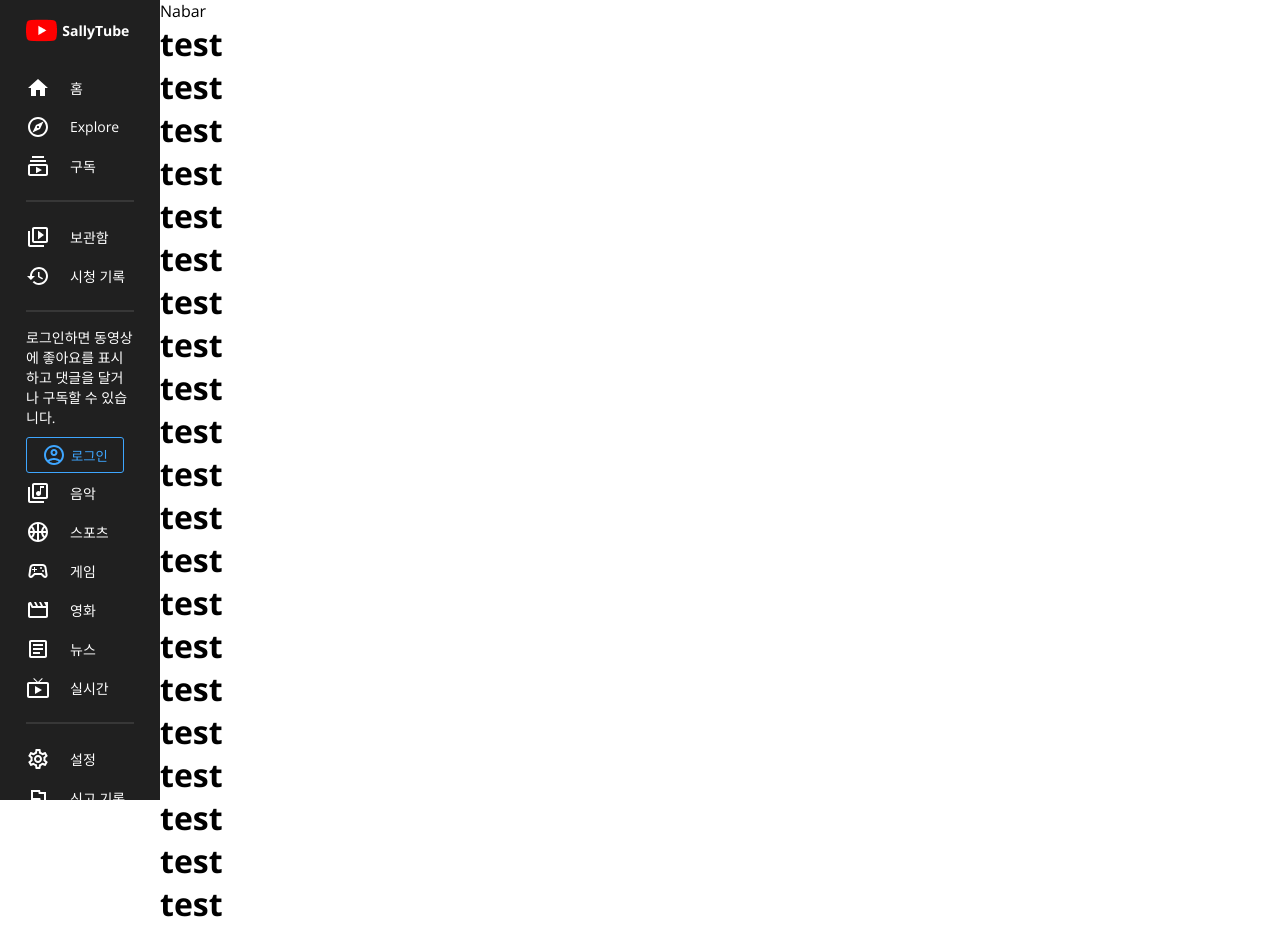
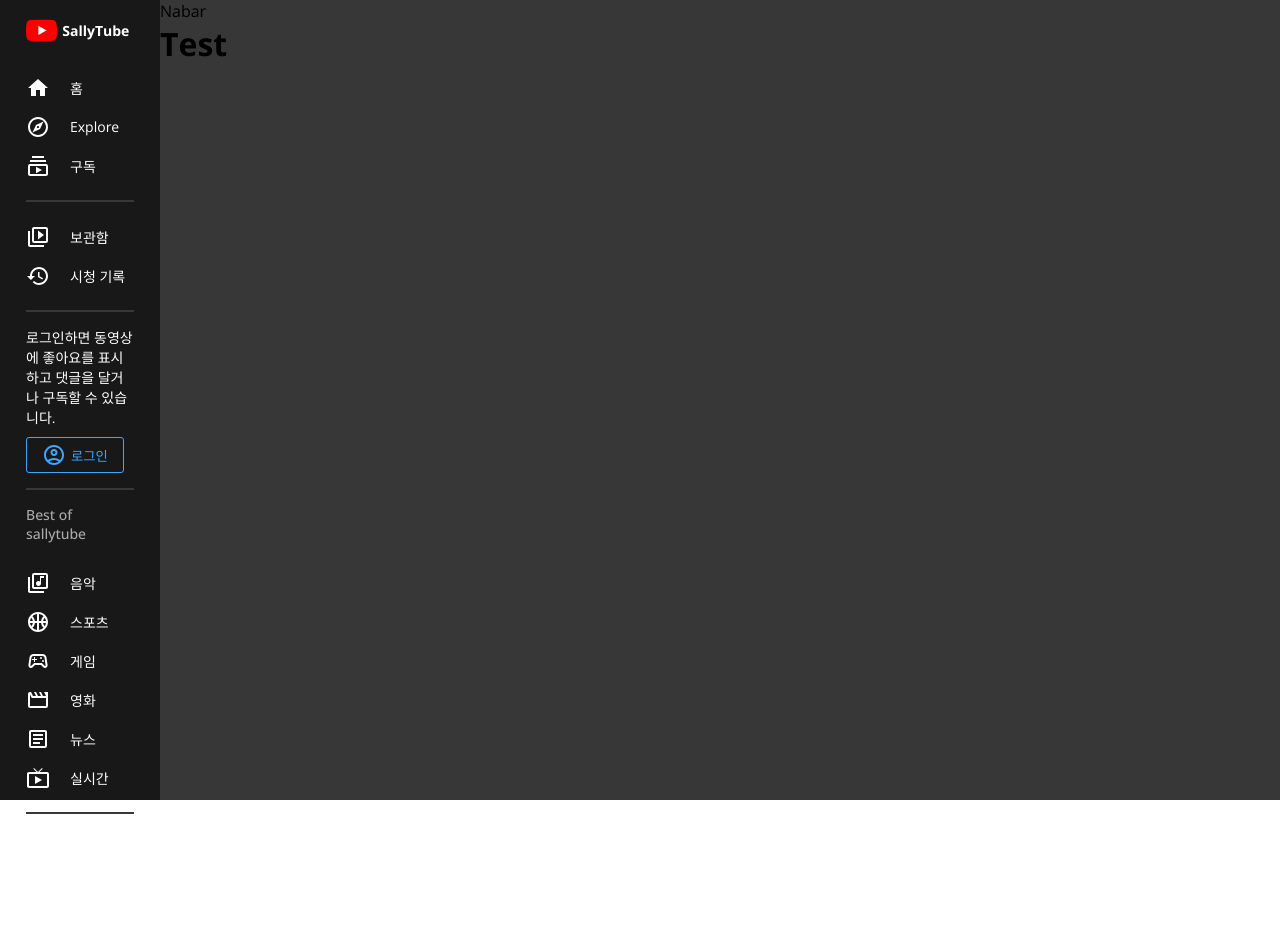
Before and after one commit to Jangchaeyun/sallytubefront, a React (Create React App) app: page / in a window 1280 px wide. Shown: the top 935 px of the page. Built offline with nearby package versions, Linux system fonts and the light colour scheme.

Commit message:
Dark Mode with React Styled Components

```diff
--- a/src/App.js
+++ b/src/App.js
@@ -1,6 +1,8 @@
-import styled from "styled-components";
+import { useState } from "react";
+import styled, { ThemeProvider } from "styled-components";
 import Menu from "./components/Menu";
 import Navbar from "./components/Navbar";
+import { darkTheme, lightTheme } from "./utils/Theme";
 
 const Container = styled.div`
   display: flex;
@@ -8,48 +10,26 @@
 
 const Main = styled.div`
   flex: 7;
+  background-color: ${({ theme }) => theme.soft};
 `
 const Wrapper = styled.div`
 
 `
 
 function App() {
+  const [darkMode, setDarkMode] = useState(true)
   return (
+    <ThemeProvider theme={darkMode ? darkTheme : lightTheme}>
       <Container>
-      <Menu />
+        <Menu darkMode={darkMode} setDarkMode={setDarkMode} />
         <Main>
           <Navbar />
           <Wrapper>
-          <h1>test</h1>
-          <h1>test</h1>
-          <h1>test</h1>
-          <h1>test</h1>
-          <h1>test</h1>
-          <h1>test</h1>
-          <h1>test</h1>
-          <h1>test</h1>
-          <h1>test</h1>
-          <h1>test</h1>
-          <h1>test</h1>
-          <h1>test</h1>
-          <h1>test</h1>
-          <h1>test</h1>
-          <h1>test</h1>
-          <h1>test</h1>
-          <h1>test</h1>
-          <h1>test</h1>
-          <h1>test</h1>
-          <h1>test</h1>
-          <h1>test</h1>
-          <h1>test</h1>
-          <h1>test</h1>
-          <h1>test</h1>
-          <h1>test</h1>
-          <h1>test</h1>
-          <h1>test</h1>
+            <h1>Test</h1>
           </Wrapper>
         </Main>
       </Container>
+    </ThemeProvider>
   );
 }
 
--- a/src/components/Menu.jsx
+++ b/src/components/Menu.jsx
@@ -20,9 +20,9 @@
 
 const Container = styled.div `
   flex: 1;
-  background-color: #202020;
+  background-color: ${({theme}) => theme.bg};
   height: 100vh;
-  color: white;
+  color: ${({theme}) => theme.text};
   font-size: 14px;
   position: sticky;
   top: 0;
@@ -53,7 +53,7 @@
 
 const Hr = styled.hr`
   margin: 15px 0px;
-  border: 0.5px solid #373737;
+  border: 0.5px solid ${({theme}) => theme.soft};
 `
 
 const Login = styled.div``
@@ -72,7 +72,14 @@
   gap: 5px;
 `
 
-const Menu = () => {
+const Title = styled.h2`
+  font-size: 14px;
+  font-weight: 500;
+  color: #aaaaaa;
+  margin-bottom: 20px;
+`
+
+const Menu = ({darkMode, setDarkMode}) => {
   return (
     <Container>
       <Wrapper>
@@ -109,6 +116,8 @@
             로그인
           </Button>
         </Login>
+        <Hr />
+        <Title>Best of sallytube</Title>
         <Item>
           <LibraryMusicOutlinedIcon />
           음악
@@ -146,7 +155,7 @@
           <HelpOutlineOutlinedIcon />
           고객센터
         </Item>
-        <Item>
+        <Item onClick={() => setDarkMode(!darkMode)}>
           <SettingsBrightnessOutlinedIcon />
           모드
         </Item>
--- /dev/null
+++ b/src/utils/Theme.js
@@ -0,0 +1,15 @@
+export const darkTheme = {
+     bg: "#181818",
+     bgLighter: "#202020",
+     text: "white",
+     textSoft: "#aaaaaa",
+     soft: "#373737"
+}
+
+export const lightTheme = {
+     bg: "#f9f9f9",
+     bgLighter: "white",
+     text: "black",
+     textSoft: "#606060",
+     soft: "#f5f5f5"
+}
```
Lines whose indentation alone changed are shown as unchanged.
